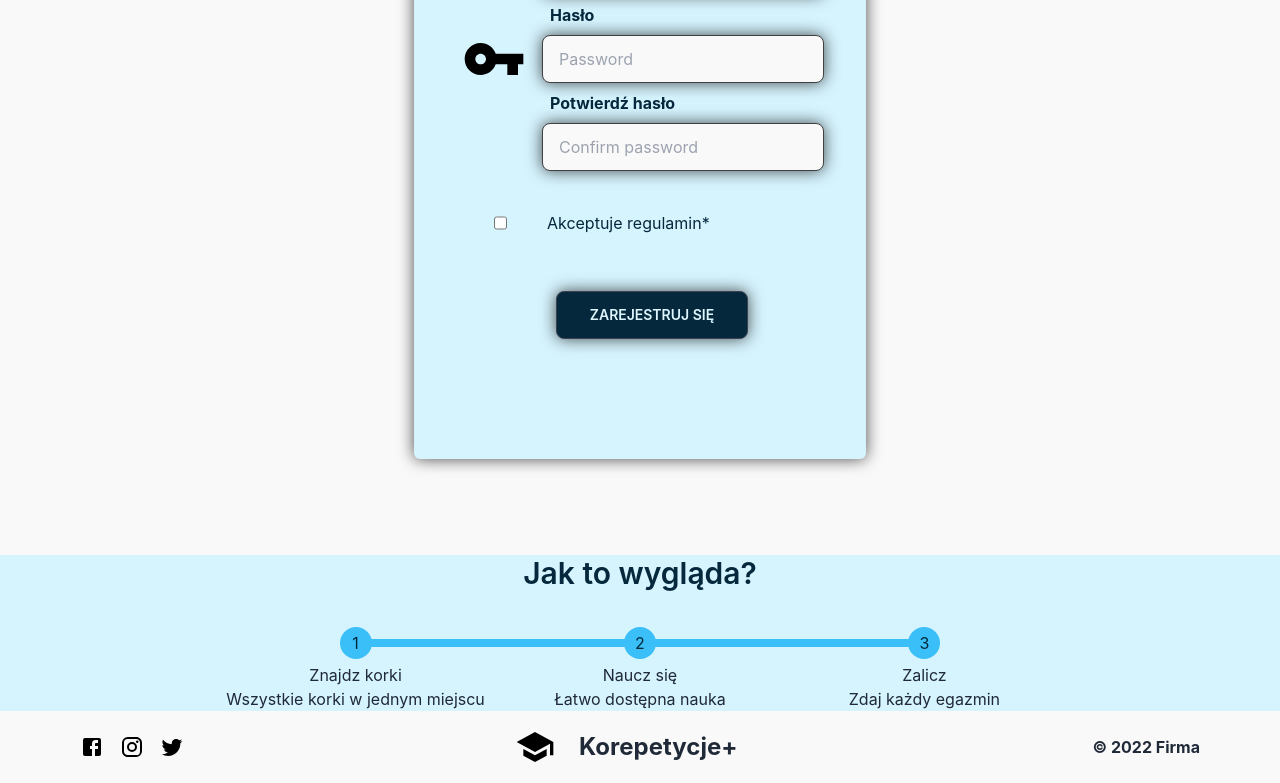
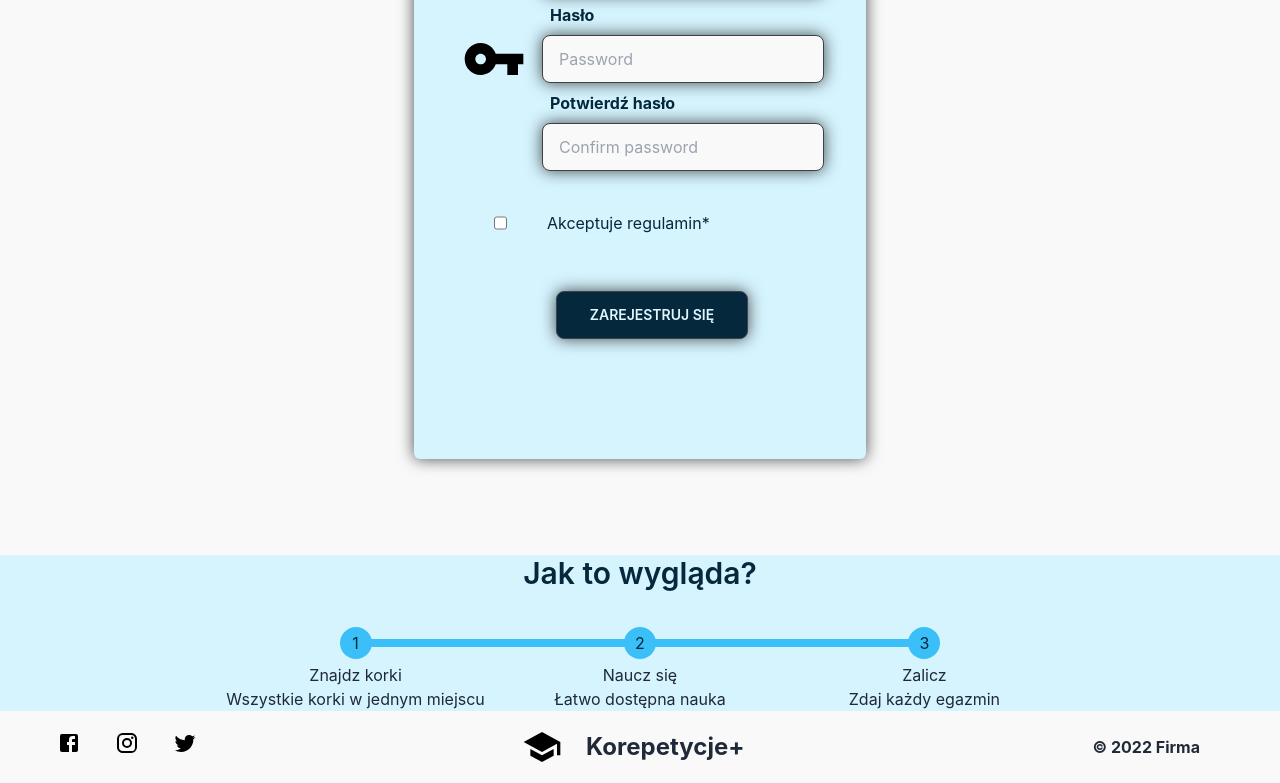
Before and after one commit to SamSepi0l-H3ll0-Fi3ND/Korepetycje-, a React (Create React App) app in the folder KorepetycjePlus/: page / in a window 1280 px wide. Shown: the part 2513-3296 px from the top of the page. Built offline with nearby package versions, Linux system fonts and the light colour scheme.

Commit message:
Added button type to social icons

```diff
--- a/KorepetycjePlus/src/components/Footer.js
+++ b/KorepetycjePlus/src/components/Footer.js
@@ -6,10 +6,10 @@ import TwitterIcon from '@mui/icons-material/Twitter';
 const Footer = () => {
     return(
         <div class="flex justify-between">
-            <div class="flex ml-20">
-                <FacebookIcon class="footer-icon w-6 mr-4"></FacebookIcon>
-                <InstagramIcon class="footer-icon w-6 mr-4"></InstagramIcon>
-                <TwitterIcon class="footer-icon w-6 mr-4"></TwitterIcon>
+            <div class="flex ml-10 mt-2">
+                <a class="btn btn-ghost"><FacebookIcon class="footer-icon w-6"></FacebookIcon></a>
+                <a class="btn btn-ghost"><InstagramIcon class="footer-icon w-6"></InstagramIcon></a>
+                <a class="btn btn-ghost"><TwitterIcon class="footer-icon w-6"></TwitterIcon></a>
             </div>
             <div class="footer-center mr-10">
                 <p class="flex normal-case text-2xl decoration-white gap-2 hover:text-[#06283d] m-4 font-bold">
```
